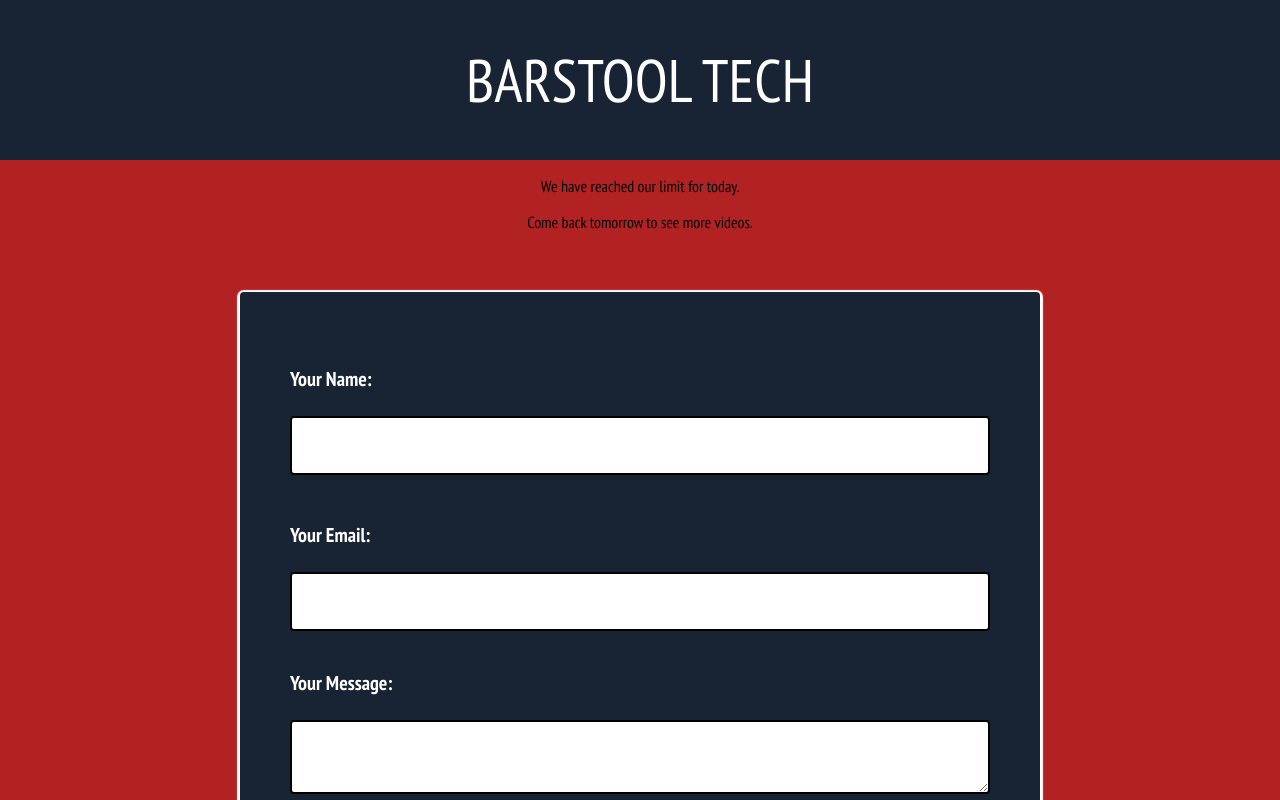
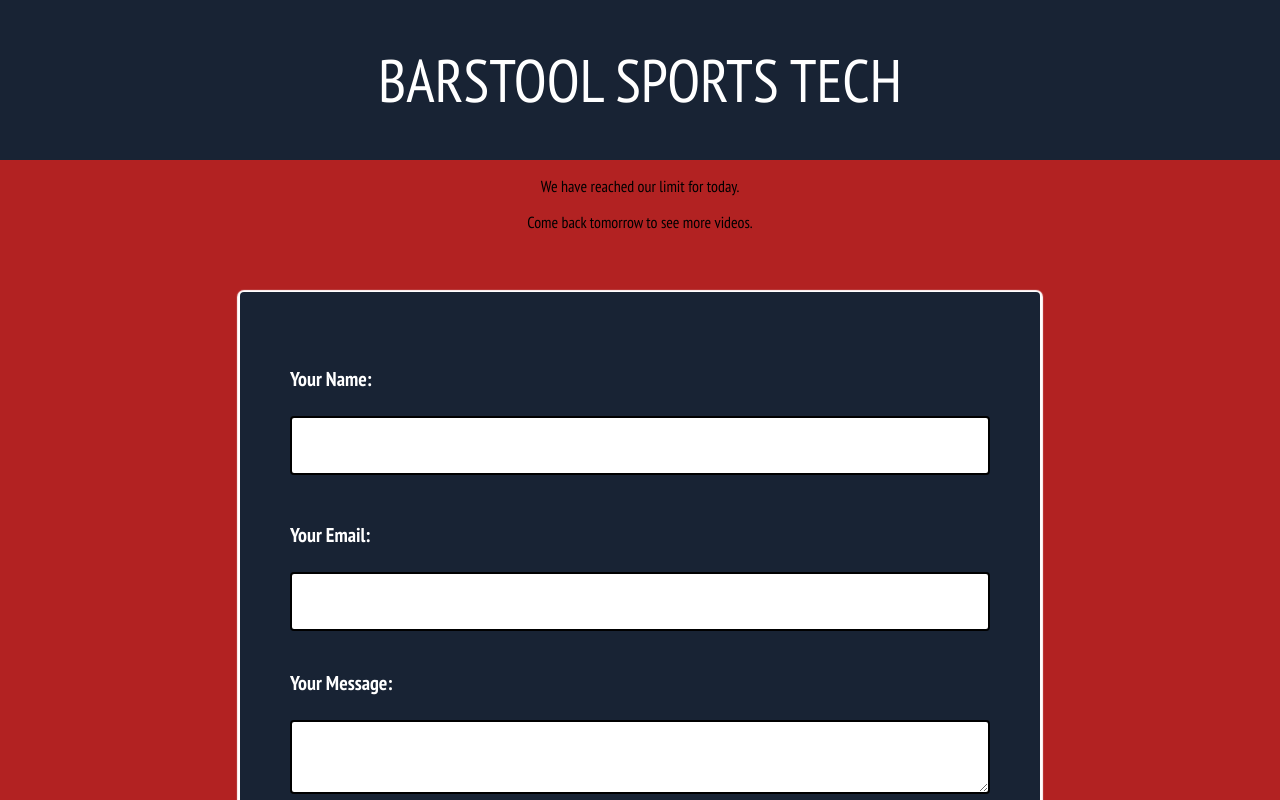
Before and after one commit to GPFAFF/barstool, a React (Create React App) app: page / in a window 1280 px wide. Shown: the top 800 px of the page. Built offline with nearby package versions, Linux system fonts and the light colour scheme; no server answers.

Commit message:
change name

```diff
--- a/public/index.html
+++ b/public/index.html
@@ -7,9 +7,9 @@
     <meta name="theme-color" content="#000000" />
     <meta
       name="description"
-      content="Barstool Tech"
+      content="Barstool Sports Tech"
     />
-    <title>Barstool Tech</title>
+    <title>Barstool Sports Tech</title>
     <link href="https://fonts.googleapis.com/css2?family=PT+Sans+Narrow:wght@400;700&display=swap" rel="stylesheet">
   </head>
   <body>
--- a/src/App.js
+++ b/src/App.js
@@ -8,7 +8,7 @@
   return (
     <div className="App">
       <header className="App-header">
-         Barstool Tech
+         Barstool Sports Tech
       </header>
       <div role="main">
         <Wrapper />
```
